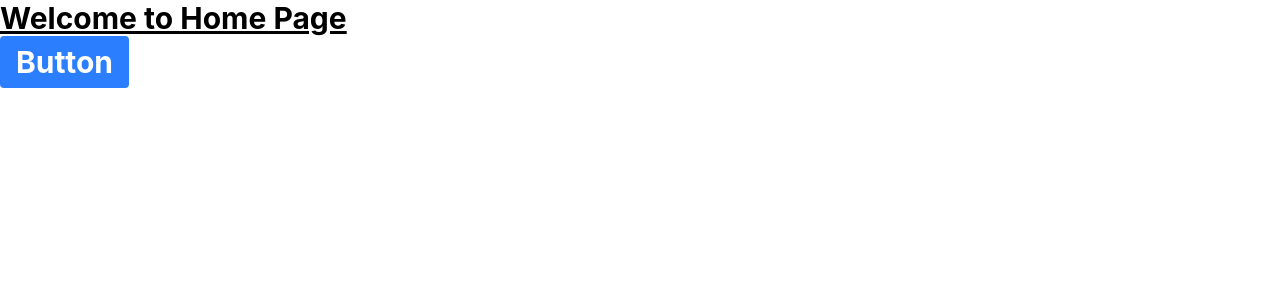
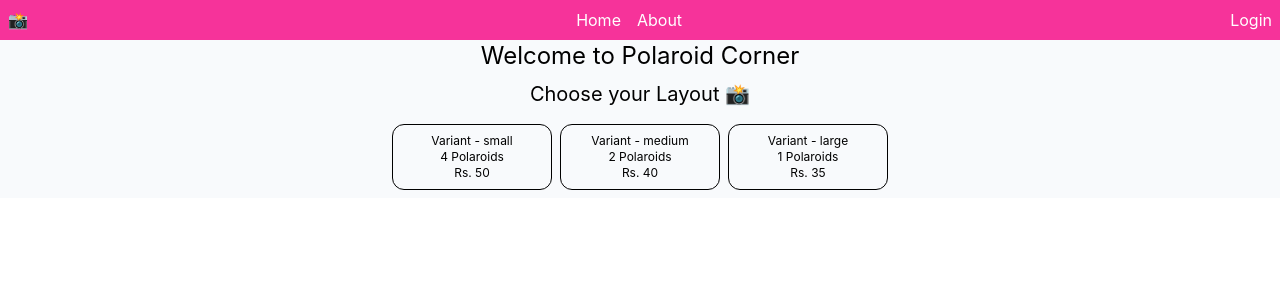
Before and after one commit to Vk171127/polaroid-maker, a React (Vite) app: page / in a window 1280 px wide. Shown: the top 300 px of the page. Built offline with nearby package versions, Linux system fonts and the light colour scheme.

Commit message:
feat: implement nested routing with shared main layout

```diff
--- a/src/components/Button.tsx
+++ b/src/components/Button.tsx
@@ -6,7 +6,7 @@ const Button = () => {
   return (
     <div>
       <button
-        className="bg-blue-500 hover:bg-blue-700 text-white font-bold py-2 px-4 rounded"
+        className="bg-blue-500 hover:bg-blue-700 text-white py-1 px-2 rounded"
         onClick={btnHandle}
       >
         Button
--- /dev/null
+++ b/src/components/Card.tsx
@@ -0,0 +1,21 @@
+import type { Layout } from "@/types/layouts";
+
+interface CardProps {
+  el: Layout;
+  handleClick: (layout: Layout) => void;
+}
+
+const Card = ({ el, handleClick }: CardProps) => {
+  return (
+    <div
+      className="flex flex-col hover:bg-slate-200 hover:scale-103 text-xs w-40 border rounded-xl p-2 cursor-pointer"
+      onClick={() => handleClick(el)}
+    >
+      <div>Variant - {el.variant}</div>
+      <div>{el.imageCount} Polaroids</div>
+      <div>Rs. {el.price}</div>
+    </div>
+  );
+};
+
+export default Card;
--- /dev/null
+++ b/src/components/LayoutSelector.tsx
@@ -0,0 +1,21 @@
+import Card from "@/components/Card";
+import { layouts } from "@/data/layouts";
+import type { Layout } from "@/types/layouts";
+
+const LayoutSelector = () => {
+  const handleClick = (el: Layout) => {
+    console.log(`${el.variant} variant is clicked!`);
+  };
+  return (
+    <>
+      <div className="text-xl">Choose your Layout 📸</div>
+      <div className="flex flex-wrap justify-center p-2 gap-2">
+        {layouts.map((el) => (
+          <Card el={el} handleClick={handleClick} />
+        ))}
+      </div>
+    </>
+  );
+};
+
+export default LayoutSelector;
--- /dev/null
+++ b/src/components/Navbar.tsx
@@ -0,0 +1,16 @@
+import { Link } from "react-router";
+
+const Navbar = () => {
+  return (
+    <nav className="flex p-2 gap-2 justify-between items-center bg-pink-500 text-white">
+      <Link to="/">📸</Link>
+      <ul className="flex space-x-4">
+        <Link to="/">Home</Link>
+        <Link to="/about">About</Link>
+      </ul>
+      <Link to="/admin/login">Login</Link>
+    </nav>
+  );
+};
+
+export default Navbar;
--- /dev/null
+++ b/src/layout/MainLayout.tsx
@@ -0,0 +1,15 @@
+import Navbar from "@/components/Navbar";
+import { Outlet } from "react-router";
+
+const MainLayout = () => {
+  return (
+    <div className="bg-slate-50">
+      <Navbar />
+      <main>
+        <Outlet />
+      </main>
+    </div>
+  );
+};
+
+export default MainLayout;
--- /dev/null
+++ b/src/pages/About.tsx
@@ -0,0 +1,9 @@
+const About = () => {
+  return (
+    <>
+      <div className="text-3xl font-bold ">About Elf n Tales</div>
+    </>
+  );
+};
+
+export default About;
--- a/src/pages/Home.tsx
+++ b/src/pages/Home.tsx
@@ -1,11 +1,11 @@
-import Button from "@/components/Button";
+import LayoutSelector from "@/components/LayoutSelector";
 
 const Home = () => {
   return (
     <>
-      <div className="text-3xl font-bold underline">
-        Welcome to Home Page
-        <Button />
+      <div className="text-2xl gap-y-2 items-center flex flex-col text-center ">
+        Welcome to Polaroid Corner
+        <LayoutSelector />
       </div>
     </>
   );
```
Also changed, not shown: src/router/index.tsx (+15 -4 lines).
